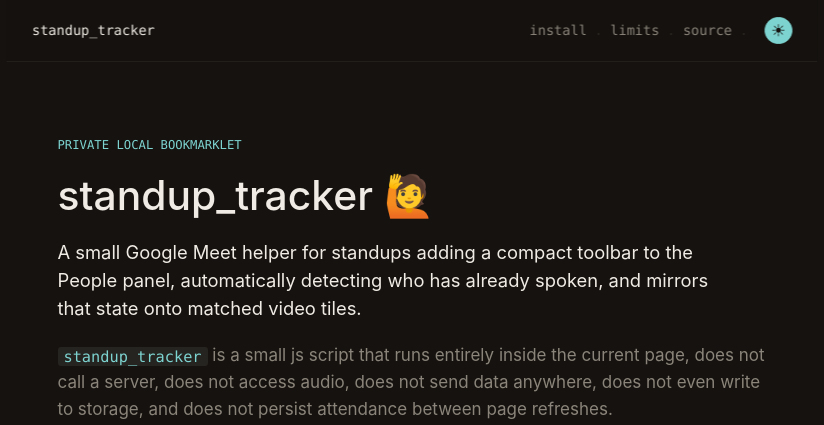
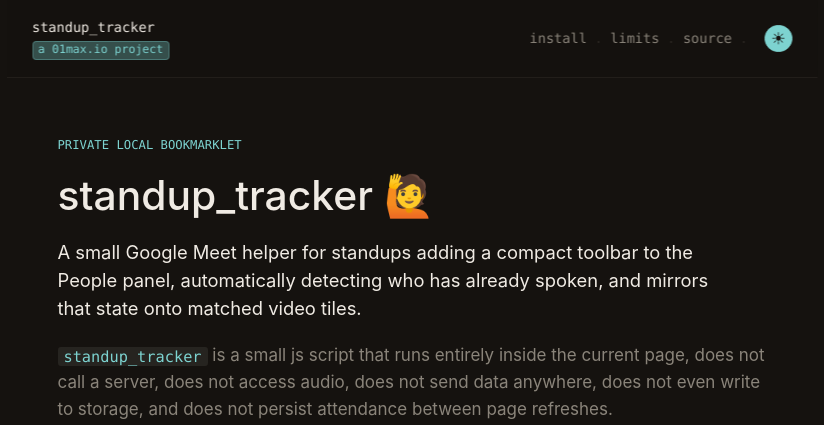
Before and after one commit to 01max/standup_tracker-landing, a website: page index.html in a window 1280 px wide. Shown: the top 425 px of the page, without its empty margins (228-1052 px from the left). Drawn offline with Linux system fonts and the light colour scheme; no server answers.

Commit message:
Add 01max url

```diff
--- a/index.html
+++ b/index.html
@@ -21,7 +21,10 @@
   <body>
     <main class="page">
       <header class="site-header" aria-label="Site header">
-        <a class="brand" href="#top" aria-label="standup_tracker home">standup_tracker</a>
+        <div class="brand-block">
+          <a class="brand" href="#top" aria-label="standup_tracker home">standup_tracker</a>
+          <a class="maker-link" href="https://01max.io">a 01max.io project</a>
+        </div>
         <nav class="nav" aria-label="Primary navigation">
           <a href="#install">install</a>
           <span class="nav-separator" aria-hidden="true">.</span>
--- a/styles.css
+++ b/styles.css
@@ -89,9 +89,34 @@
   font-size: 0.8rem;
 }
 
+.brand-block {
+  display: grid;
+  gap: 0.18rem;
+  min-width: max-content;
+}
+
 .brand {
   color: var(--ink);
   text-decoration: none;
+}
+
+.maker-link {
+  width: fit-content;
+  padding: 0.08rem 0.3rem;
+  color: var(--accent);
+  background: var(--accent-weak);
+  border: 1px solid var(--accent-weak);
+  border-radius: var(--radius-chip);
+  font-size: 0.68rem;
+  line-height: 1.2;
+  text-decoration: none;
+}
+
+.maker-link:hover,
+.maker-link:focus-visible {
+  color: var(--bg);
+  background: var(--accent);
+  border-color: var(--accent);
 }
 
 .nav {
@@ -572,10 +597,16 @@
     align-items: center;
     width: 100%;
     padding: 0.85rem 1.25rem;
+    gap: 0.75rem;
   }
 
   .nav {
-    max-width: 13rem;
+    max-width: 11.5rem;
+    gap: 0.35rem;
+  }
+
+  .maker-link {
+    font-size: 0.62rem;
   }
 
   .theme-toggle {
```
